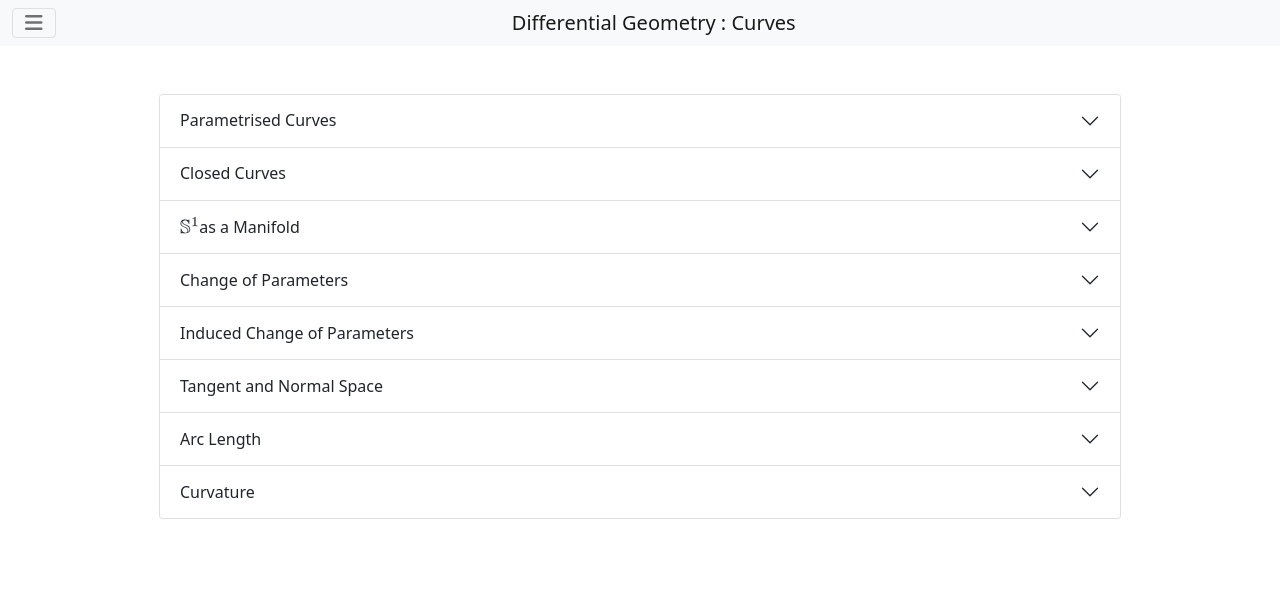
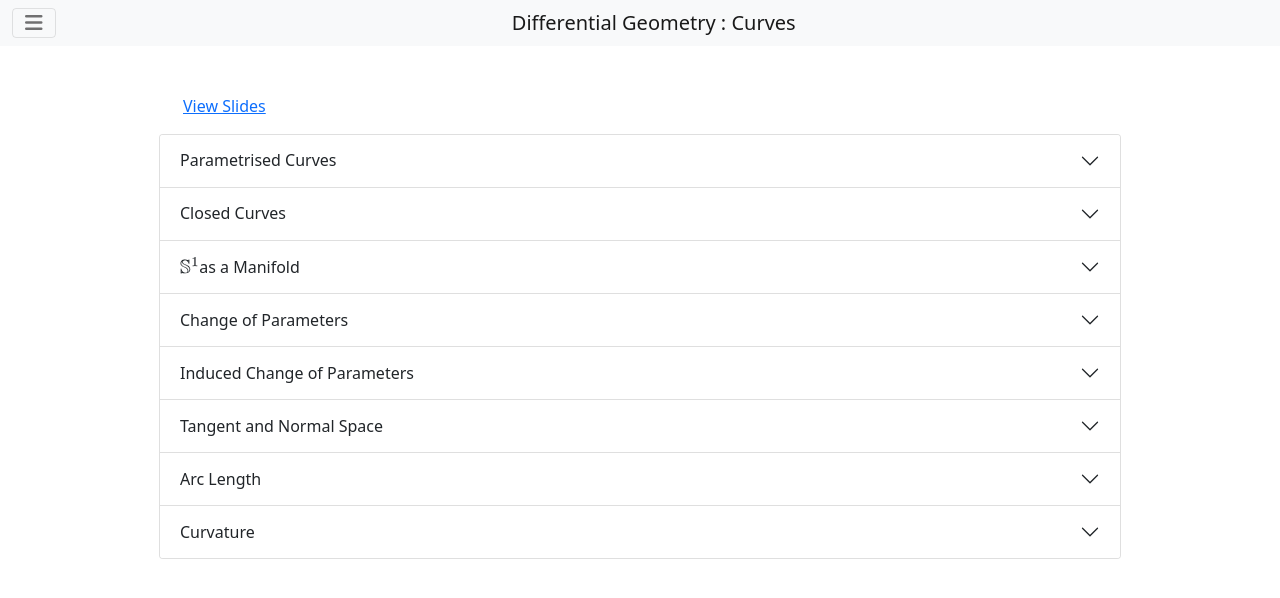
Before and after one commit to pabryan/dg, a Jekyll site: the page built from docs/curves.md, in a window 1280 px wide. Shown: the top 598 px of the page. Built offline with Jekyll 4.4.1, drawn with Linux system fonts in a browser that asks for light colours.

Commit message:
Added sildes link on curves page.

```diff
--- a/docs/curves.md
+++ b/docs/curves.md
@@ -12,3 +12,5 @@ sections:
   - arclength
   - curvature
 ---
+
+<a href="{{ '/curves_slides' | relative_url }}" target="_blank">View Slides</a>
```
